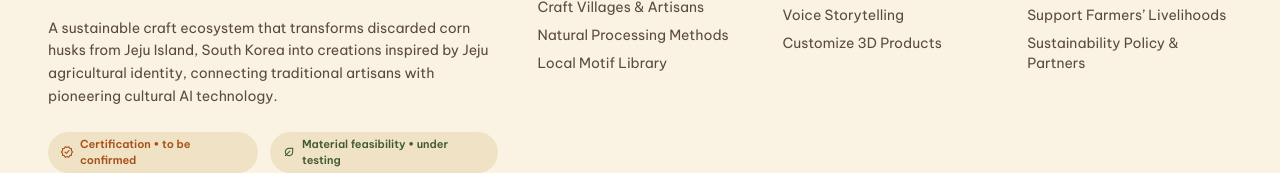
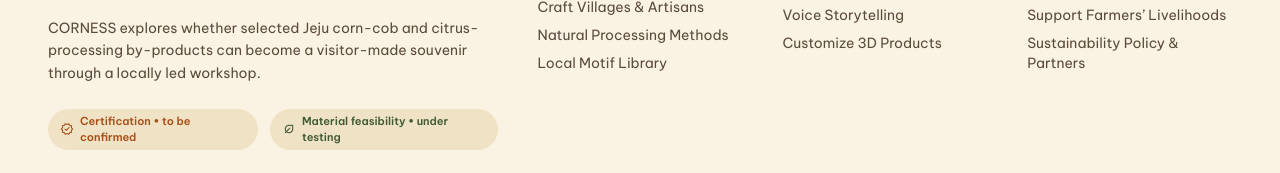
Before and after one commit to maiminhduong26-ui/cornessinjeju, a plain HTML site: page checkout.html in a window 1280 px wide. Shown: the part 2010-2183 px from the top of the page. Drawn offline with nearby package versions, Linux system fonts and the light colour scheme; a web font is replaced by a local one.

Commit message:
Remove remaining unverified Jeju project details

```diff
--- a/checkout.html
+++ b/checkout.html
@@ -972,7 +972,7 @@ colors: {
               From Waste to Value • Jeju Agritourism & Circular Design
             </p>
 <p class="font-label text-sm text-on-surface-variant max-w-md leading-relaxed">
-              A sustainable craft ecosystem that transforms discarded corn husks from Jeju Island, South Korea into creations inspired by Jeju agricultural identity, connecting traditional artisans with pioneering cultural AI technology.
+              CORNESS explores whether selected Jeju corn-cob and citrus-processing by-products can become a visitor-made souvenir through a locally led workshop.
             </p>
 <div class="flex items-center gap-3 pt-2">
 <span class="inline-flex items-center gap-1.5 px-3 py-1 rounded-full bg-surface-container-high text-[11px] font-label font-semibold text-primary"><span class="material-symbols-outlined text-[14px]">verified</span>Certification • to be confirmed</span><span class="inline-flex items-center gap-1.5 px-3 py-1 rounded-full bg-surface-container-high text-[11px] font-label font-semibold text-tertiary"><span class="material-symbols-outlined text-[14px]">nest_eco_leaf</span>Material feasibility • under testing</span>
```
